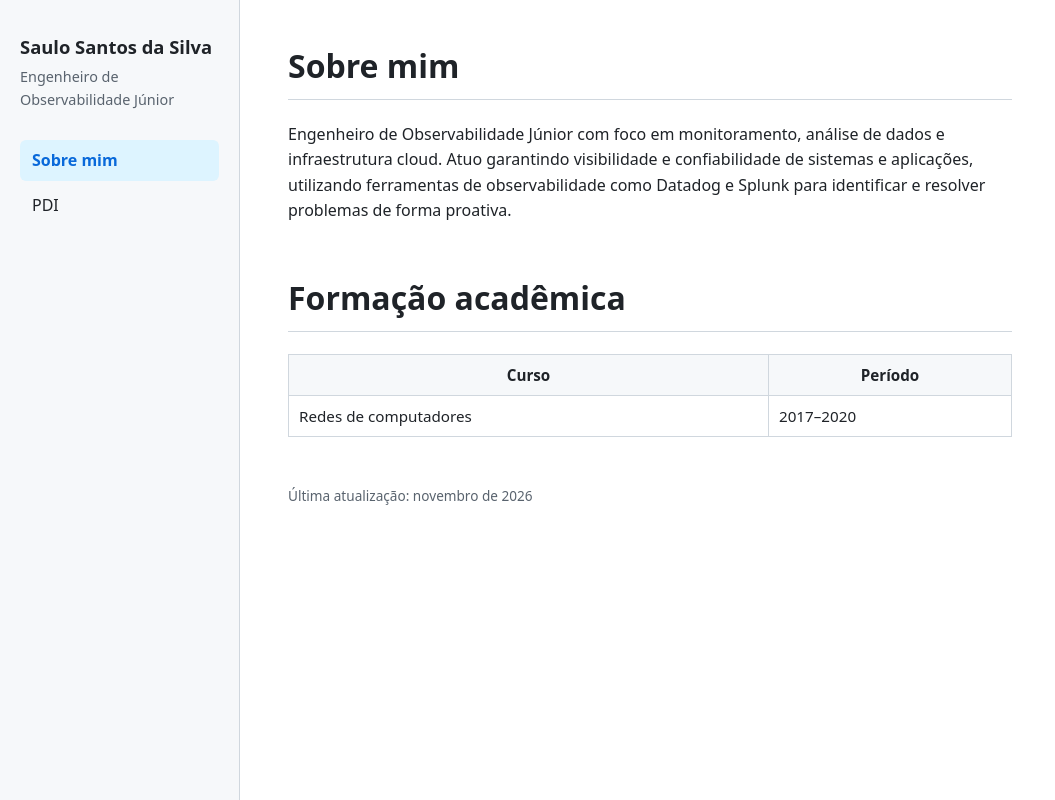
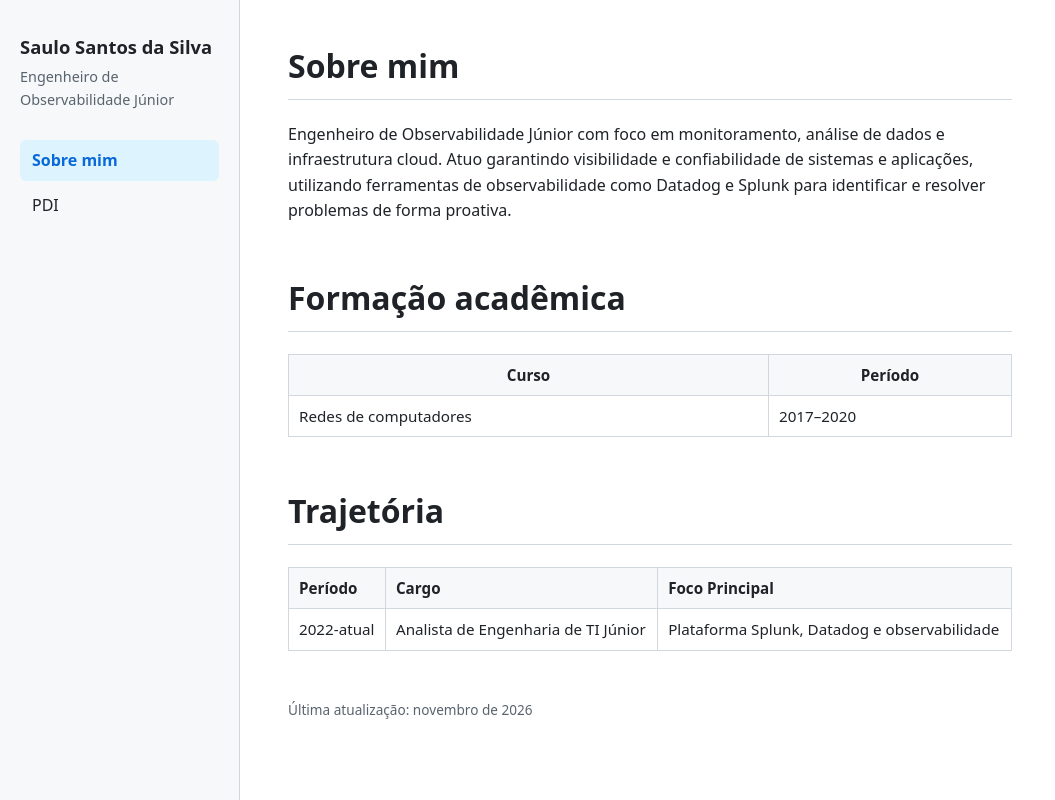
Before and after one commit to saulosilva85/saulo-silva, a plain HTML site: page index.html in a window 1280 px wide. Shown: the whole page, without its empty margins (0-1055 px from the left). Drawn offline with Linux system fonts and the light colour scheme.

Commit message:
adicionado trajetoria

```diff
--- a/index.html
+++ b/index.html
@@ -42,6 +42,24 @@
       </tbody>
     </table>
 
+    <h1>Trajetória</h1>
+    <table class="trajetoria">
+      <thead>
+        <tr>
+          <th>Período</th>
+          <th>Cargo</th>
+          <th>Foco Principal</th>
+        </tr>
+      </thead>
+      <tbody>
+        <tr>
+          <td>2022-atual</td>
+          <td>Analista de Engenharia de TI Júnior</td>
+          <td>Plataforma Splunk, Datadog e observabilidade</td>
+        </tr>
+      </tbody>
+    </table>
+
     <footer>Última atualização: novembro de 2026</footer>
   </main>
 
```
